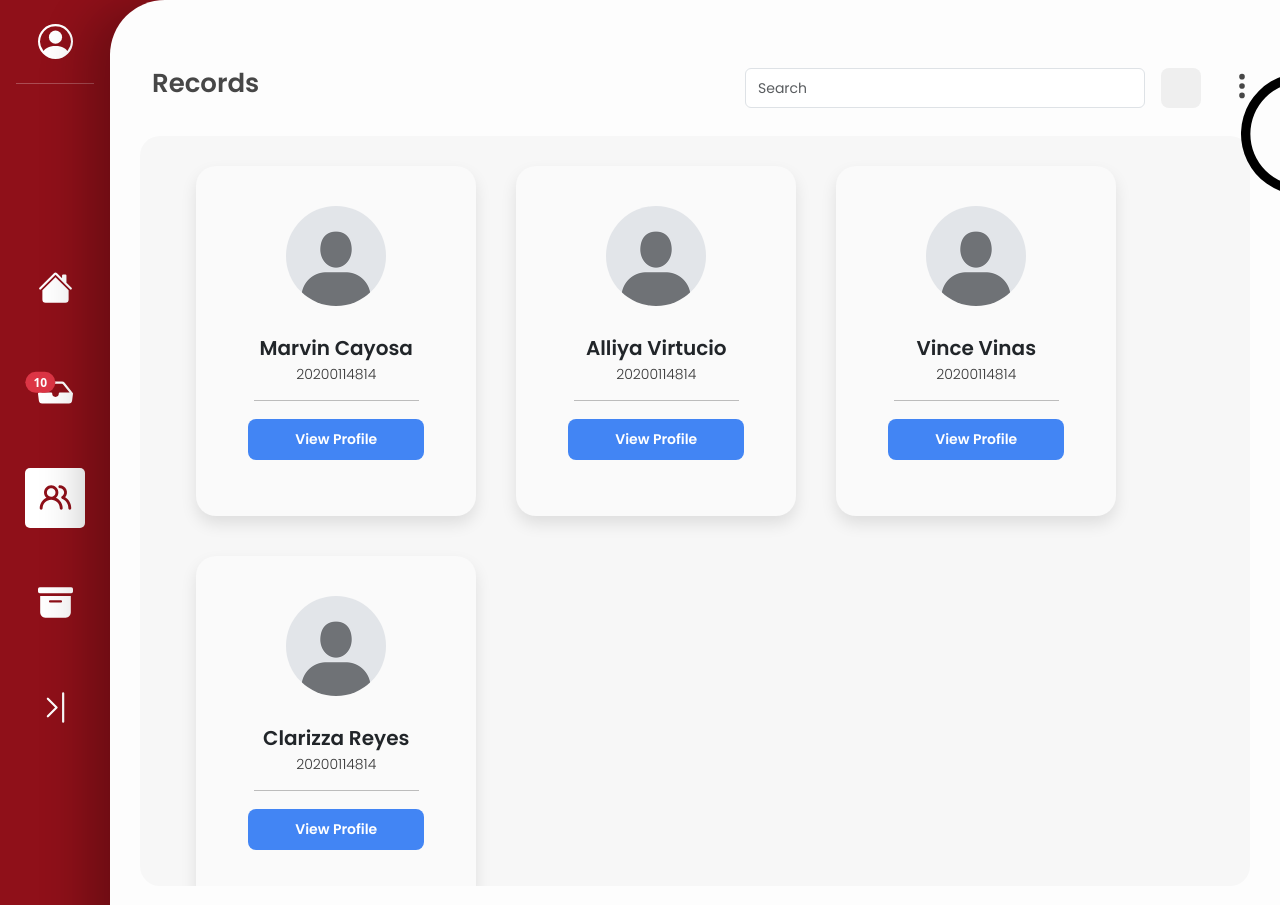
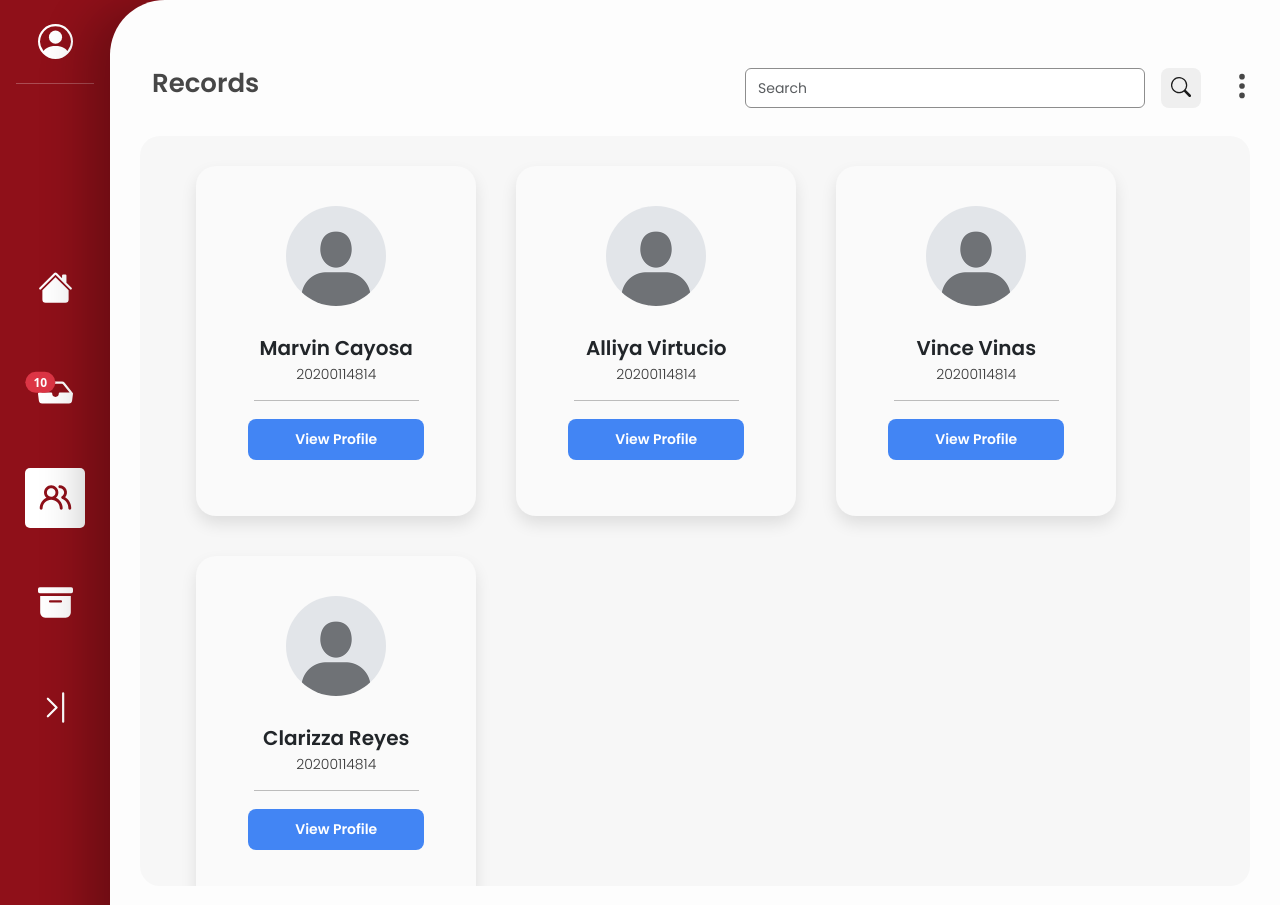
Before and after one commit to MarvinCayosa/project-popeyes, a PHP site: page /php/records.php in a window 1280 px wide. Shown: the top 905 px of the page. Run offline with PHP 8.4, Linux system fonts and the light colour scheme.

Commit message:
icon fix records

```diff
--- a/css/records_styles.css
+++ b/css/records_styles.css
@@ -61,6 +61,7 @@
   font-style: normal;
   font-size: 14px;
   color: #474747;
+  border: 1px solid #8d8d8d;
 }
 
 .search-bar:focus {
@@ -87,16 +88,16 @@
   color: #ffffff;
 }
 
-
-.icon .icon-search {
+.icon-search {
   margin-bottom: 3px;
   align-items: center;
   justify-content: center;
   color: #1a1a1a;
-  width: 25px;
-  height: 25px;
+  height: 20px;
+  width: 20px;
   transition: all 0.2s ease-out;
 }
+
 
 .search-form {
   font-family: "Poppins", sans-serif;
--- a/php/records.php
+++ b/php/records.php
@@ -55,6 +55,7 @@
                   </svg>
                 </button>
               </form>
+
 
               <!--Utilities Button-->
               <div class="dropdown">
```
